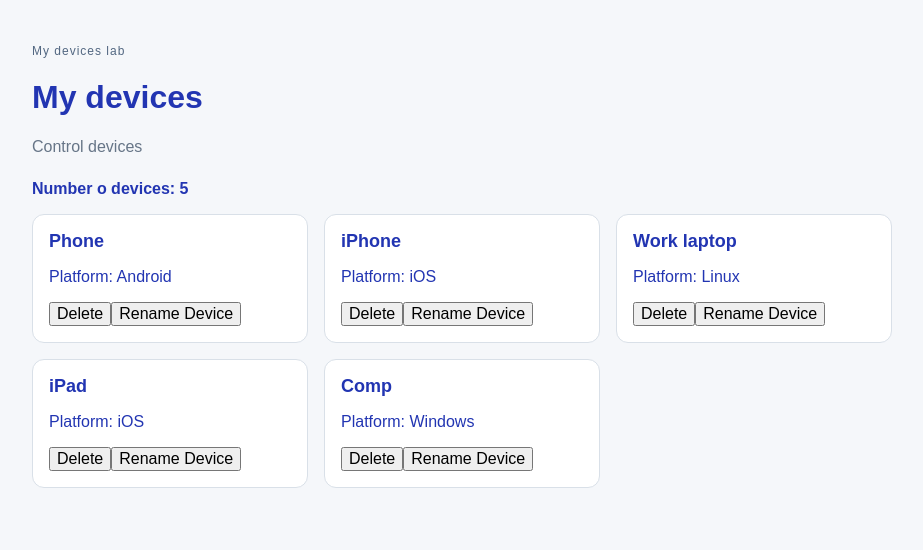
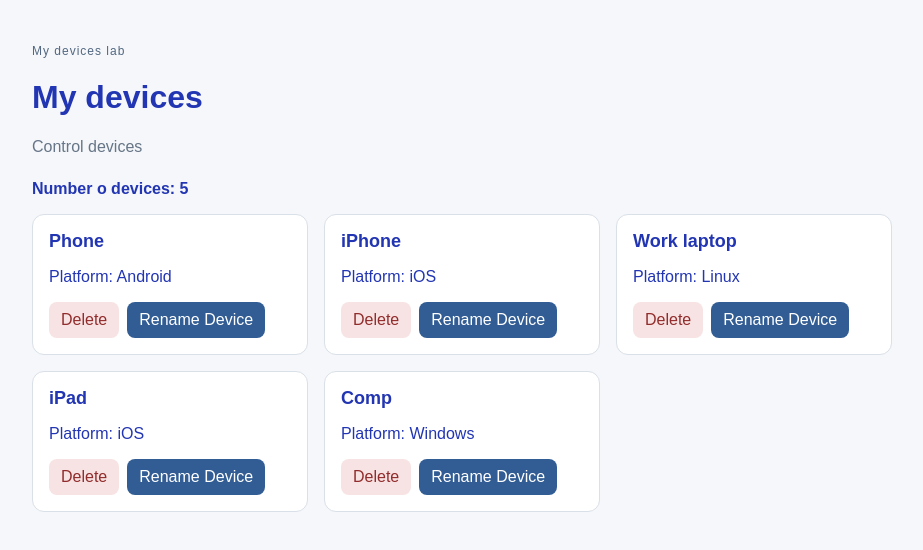
Before and after one commit to FullStack66-webinars/devices-control, a React (Vite) app: page / in a window 1280 px wide. Shown: the top 550 px of the page, without its empty margins (178-1101 px from the left). Built offline with nearby package versions, Linux system fonts and the light colour scheme.

Commit message:
fix button edit

```diff
--- a/src/components/DeviceCard.jsx
+++ b/src/components/DeviceCard.jsx
@@ -6,8 +6,11 @@ export default function DeviceCard({device, onDelete, onEdit}) {
         <article className="device-card">
             <h2>{device.name}</h2>
             <p>Platform: {device.platform}</p>
-            <OnDeleteButton onClick={() => onDelete(device.id)}/>
-            <OnEditButton onClick={() => onEdit(device)}/>
+            <div className="actions">
+                <OnDeleteButton onClick={() => onDelete(device.id)}/>
+                <OnEditButton onClick={() => onEdit(device)}/>
+            </div>
+
         </article>
     )
 }
--- a/src/components/EditDeviceModal.jsx
+++ b/src/components/EditDeviceModal.jsx
@@ -12,7 +12,7 @@ function EditDeviceModal({device, onSave, onClose}) {
     }
     return (
         <form onSubmit={hendleSubmit}>
-            <div>Редактируем: {name}
+            <div>Редактируем: {device.name}
                 <input type="text"
                        value={name}
                        onChange={(e) =>
--- a/src/components/OnDeleteButton.jsx
+++ b/src/components/OnDeleteButton.jsx
@@ -1,3 +1,3 @@
 export function OnDeleteButton({ onClick }){
-    return <button className="Button" onClick={onClick}>Delete</button>
+    return <button className="danger" onClick={onClick}>Delete</button>
 }
--- a/src/components/OnEditButton.jsx
+++ b/src/components/OnEditButton.jsx
@@ -1,3 +1,3 @@
 export function OnEditButton({ onClick }){
-    return <button className="Button" onClick={onClick}>Rename Device</button>
+    return <button onClick={onClick}>Rename Device</button>
 }
```
